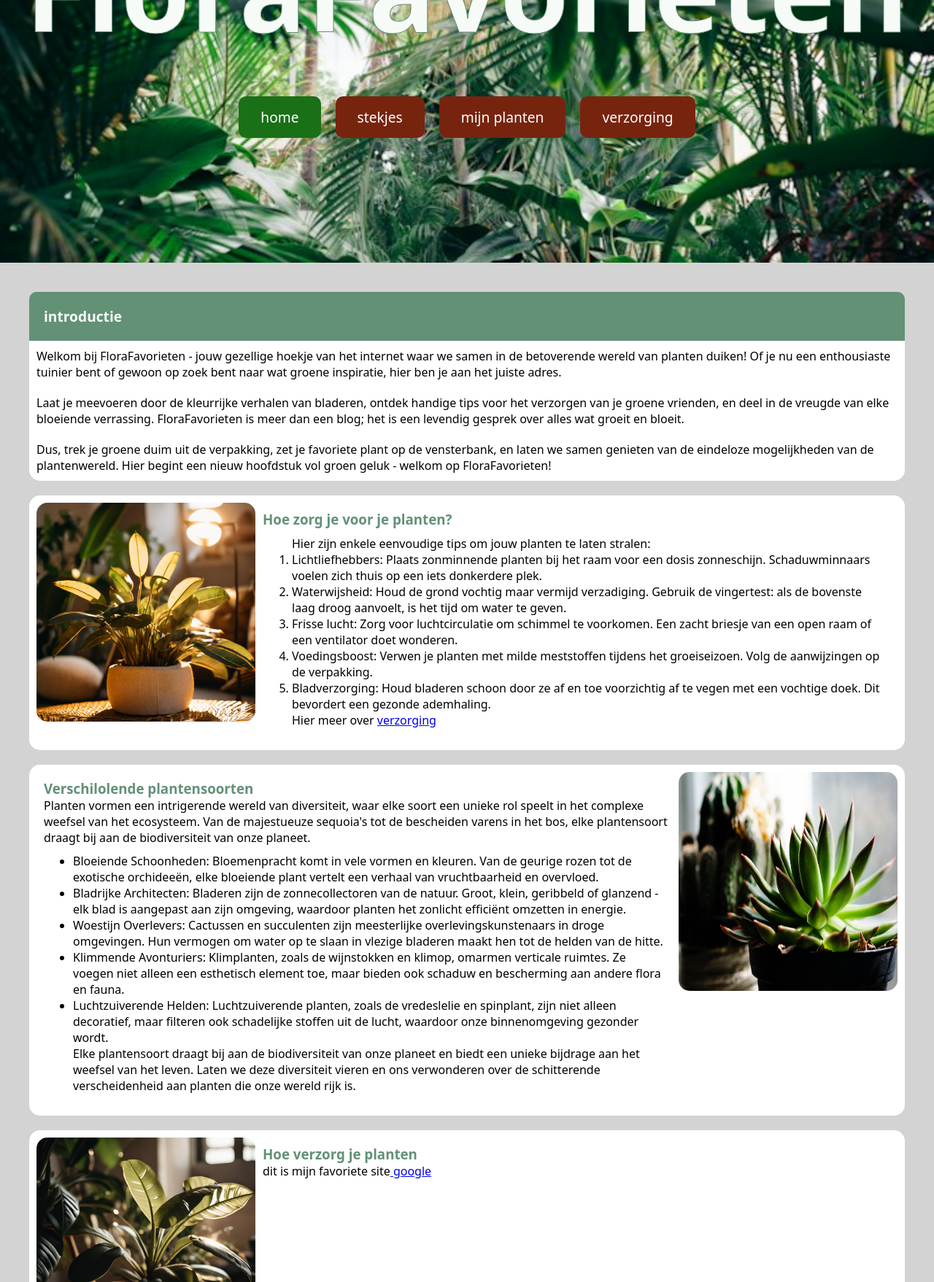
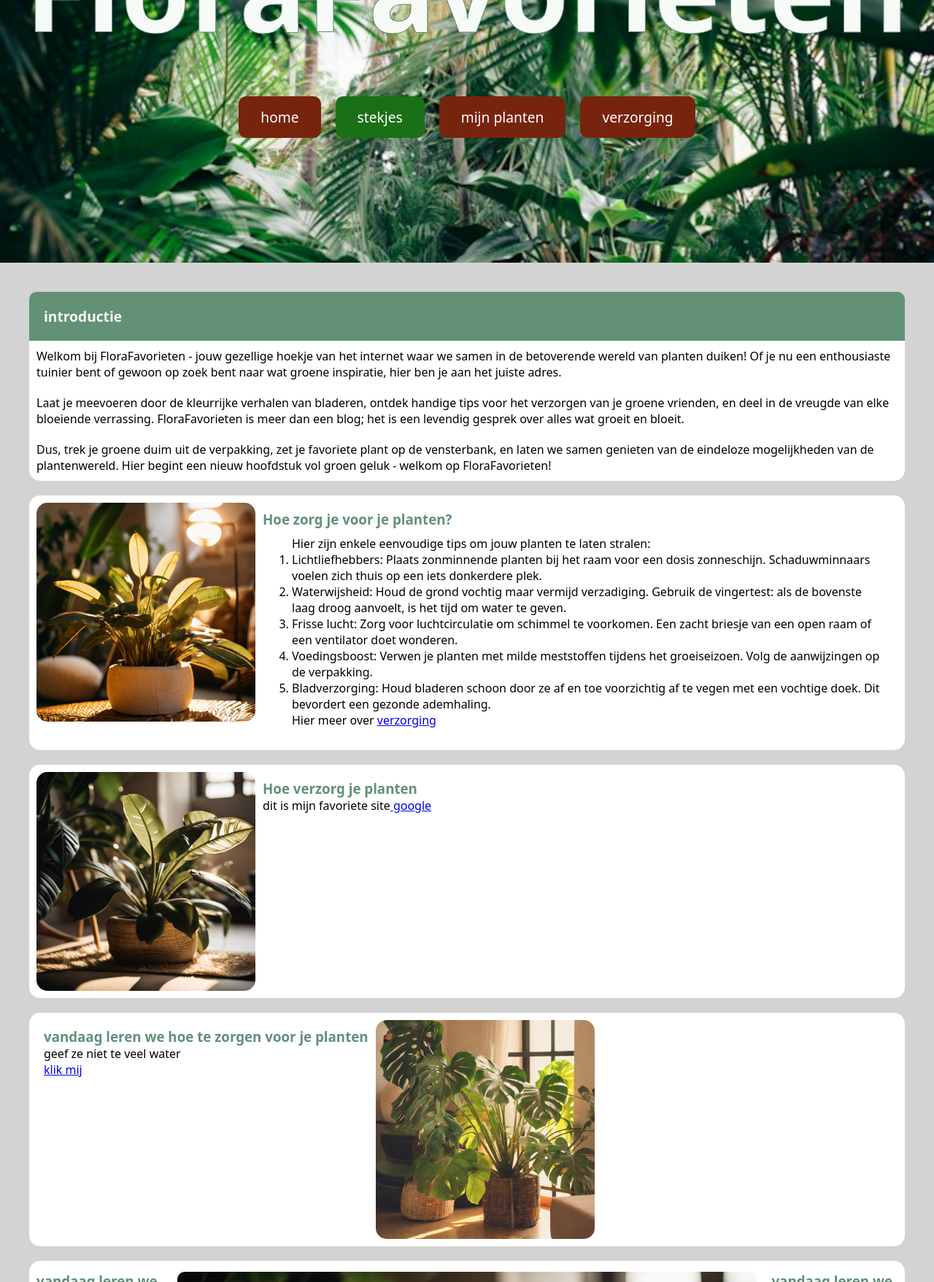
Before and after one commit to loesjebar/flora-favorieten, a plain HTML site: page stekjes.html in a window 1280 px wide. Shown: the part 140-1897 px from the top of the page at 73% size. Drawn offline with Linux system fonts and the light colour scheme.

Commit message:
buttons, font, height

```diff
--- a/stekjes.html
+++ b/stekjes.html
@@ -11,8 +11,8 @@
             <h1>FloraFavorieten</h1>
             <nav>
                 <ul>
-                    <li><a href="index.html" class="active">home</a></li>
-                    <li><a href= "stekjes.html">stekjes</a></li>
+                    <li><a href="index.html">home</a></li>
+                    <li><a href= "stekjes.html" class="active">stekjes</a></li>
                     <li><a href= "about.html">mijn planten</a></li>
                     <li><a href= "verzorging.html">verzorging</a></li>
                 </ul>
@@ -47,28 +47,7 @@
                     </div>
                 </article>
             </section>
-            <section>
-                <article>
-                    <div class="content">
-                        <!--Dit komt van bron-->
-                        <h3> Verschilolende plantensoorten</h3>
-                        <p> Planten vormen een intrigerende wereld van diversiteit, waar elke soort een unieke rol speelt in het complexe weefsel van het ecosysteem. Van de majestueuze sequoia's tot de bescheiden varens in het bos, elke plantensoort draagt bij aan de biodiversiteit van onze planeet.
-                            <ul>
-                            <li>Bloeiende Schoonheden: Bloemenpracht komt in vele vormen en kleuren. Van de geurige rozen tot de exotische orchideeën, elke bloeiende plant vertelt een verhaal van vruchtbaarheid en overvloed.</li>
 
-                            <li>Bladrijke Architecten: Bladeren zijn de zonnecollectoren van de natuur. Groot, klein, geribbeld of glanzend - elk blad is aangepast aan zijn omgeving, waardoor planten het zonlicht efficiënt omzetten in energie.</li>
-
-                            <li>Woestijn Overlevers: Cactussen en succulenten zijn meesterlijke overlevingskunstenaars in droge omgevingen. Hun vermogen om water op te slaan in vlezige bladeren maakt hen tot de helden van de hitte.</li>
-
-                            <li>Klimmende Avonturiers: Klimplanten, zoals de wijnstokken en klimop, omarmen verticale ruimtes. Ze voegen niet alleen een esthetisch element toe, maar bieden ook schaduw en bescherming aan andere flora en fauna.</li>
-
-                            <li>Luchtzuiverende Helden: Luchtzuiverende planten, zoals de vredeslelie en spinplant, zijn niet alleen decoratief, maar filteren ook schadelijke stoffen uit de lucht, waardoor onze binnenomgeving gezonder wordt.</li>
-
-                            Elke plantensoort draagt bij aan de biodiversiteit van onze planeet en biedt een unieke bijdrage aan het weefsel van het leven. Laten we deze diversiteit vieren en ons verwonderen over de schitterende verscheidenheid aan planten die onze wereld rijk is.</li></ul></p>
-                    </div>
-                    <img src="images/article-image1.jpg" alt="logo van plant">
-                </article>
-            </section>
             <section>
                 <article>
                     <img src="images/plant3.jpg" alt="logo van plant">
--- a/styles/style.css
+++ b/styles/style.css
@@ -6,7 +6,7 @@
 
 body {
     background-color: lightgray;
-    font-family: system-ui, -apple-system, BlinkMacSystemFont, 'Segoe UI', Roboto, Oxygen, Ubuntu, Cantarell, 'Open Sans', 'Helvetica Neue', sans-serif;
+    font-family: system-ui, -apple-system, BlinkMacSystemFont, 'Segoe UI';
 }
 
 h1 {
@@ -24,7 +24,6 @@ h2 {
     background-color: rgb(98, 145, 118);
     font-weight: 800;
     font-size: larger;
-    height: 5%;
     padding: 20px;
 }
 
```
Also changed, not shown: about.html (+2 -2 lines), index.html (+6 -6 lines), verzorging.html (+1 -1 lines).
